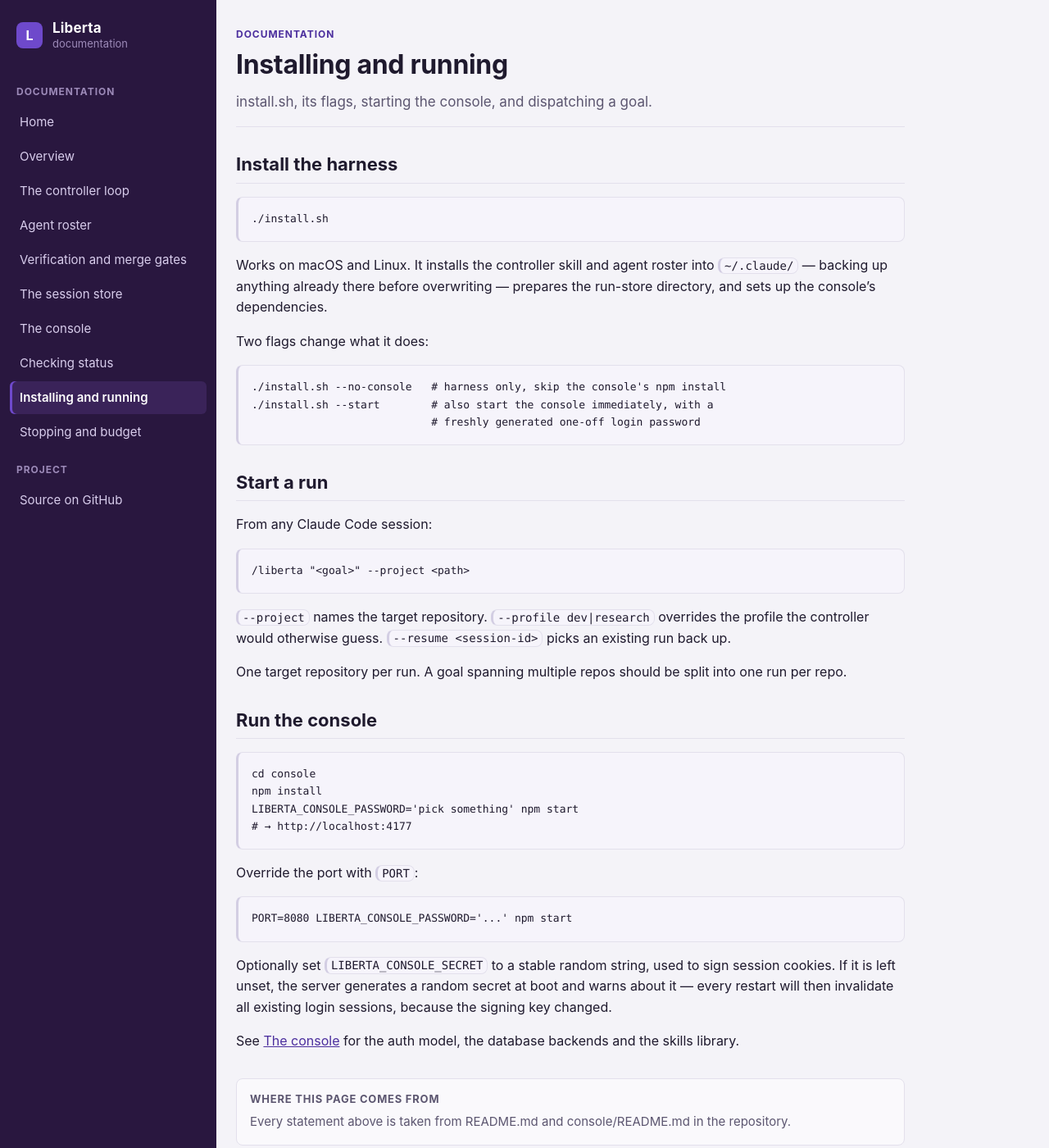
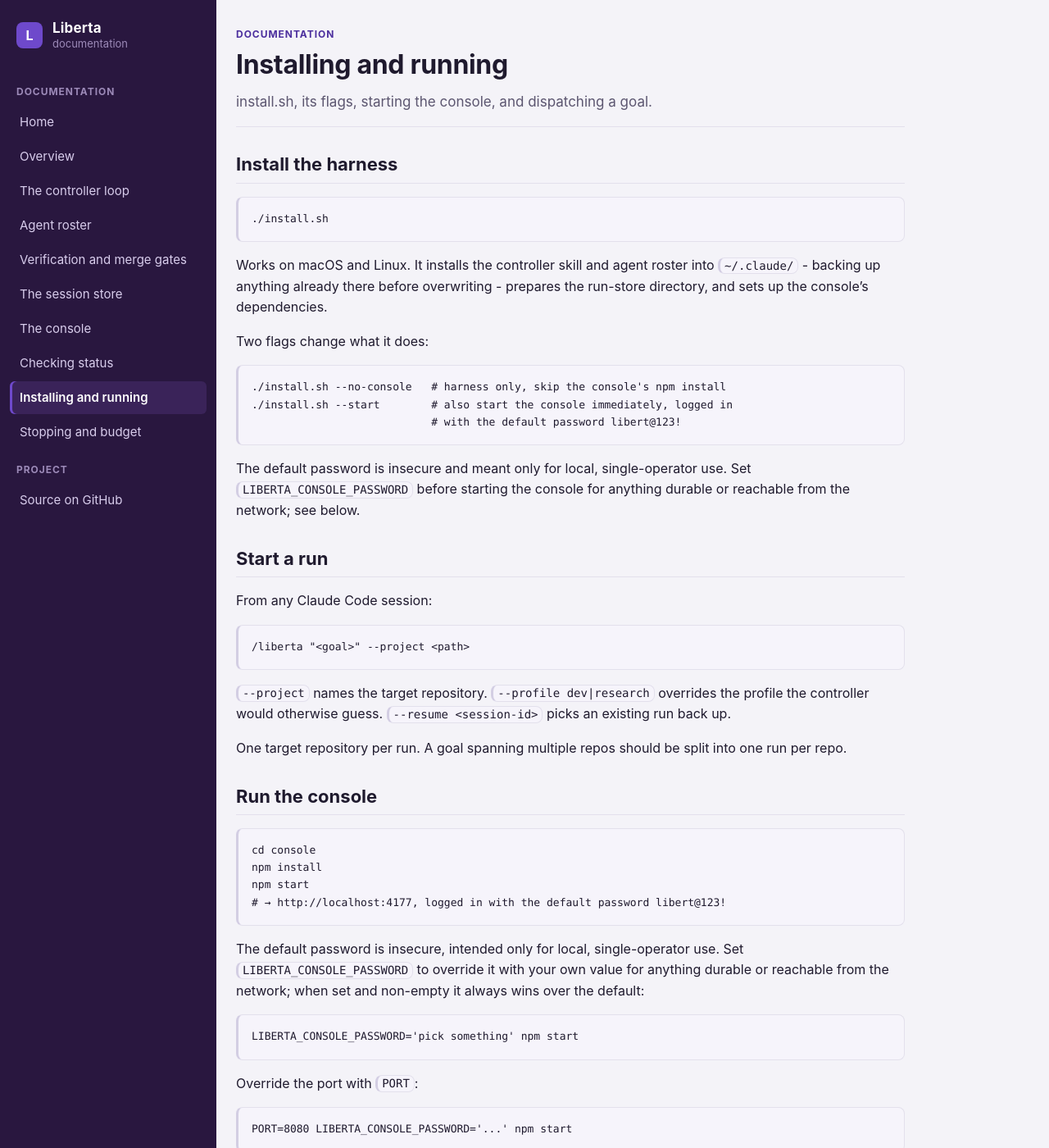
Before and after one commit to qubusp/liberta, a Jekyll site: the page built from site/docs/install.md, in a window 1280 px wide and 1400 px high. Shown: the whole window at 82% size. Built offline with Jekyll 4.4.1, drawn with Linux system fonts in a browser that asks for light colours; some of the changed text lies outside the part shown.

Commit message:
harness(liberta-parallel-sessions-2026-09-02): T6 document default console password behaviour
Replace the "freshly generated one-off password" claims for
./install.sh --start with the actual default password libert@123!,
mark it insecure and local-only, and present LIBERTA_CONSOLE_PASSWORD
as the optional override that wins when set and non-empty.

Co-Authored-By: Claude Opus 5 (1M context) <noreply@anthropic.com>
Claude-Session: https://claude.ai/code/session_01Pbtt3eUXwkTEFjQB75q4oY

````diff
--- a/site/docs/install.md
+++ b/site/docs/install.md
@@ -2,7 +2,7 @@
 layout: doc
 title: Installing and running
 summary: install.sh, its flags, starting the console, and dispatching a goal.
-description: How to install the Liberta controller skill and agent roster into ~/.claude/, start the console, and start a run.
+description: How to install the Liberta controller skill and agent roster into ~/.claude/, start the console with its default or overridden login password, and start a run.
 sources: README.md and console/README.md
 ---
 
@@ -14,17 +14,21 @@ sources: README.md and console/README.md
 {: tabindex="0"}
 
 Works on macOS and Linux. It installs the controller skill and agent roster
-into `~/.claude/` — backing up anything already there before overwriting —
+into `~/.claude/` - backing up anything already there before overwriting -
 prepares the run-store directory, and sets up the console's dependencies.
 
 Two flags change what it does:
 
 ```
 ./install.sh --no-console   # harness only, skip the console's npm install
-./install.sh --start        # also start the console immediately, with a
-                            # freshly generated one-off login password
+./install.sh --start        # also start the console immediately, logged in
+                            # with the default password libert@123!
 ```
 {: tabindex="0"}
+
+The default password is insecure and meant only for local, single-operator
+use. Set `LIBERTA_CONSOLE_PASSWORD` before starting the console for anything
+durable or reachable from the network; see below.
 
 ## Start a run
 
@@ -47,8 +51,18 @@ into one run per repo.
 ```
 cd console
 npm install
+npm start
+# → http://localhost:4177, logged in with the default password libert@123!
+```
+{: tabindex="0"}
+
+The default password is insecure, intended only for local, single-operator
+use. Set `LIBERTA_CONSOLE_PASSWORD` to override it with your own value for
+anything durable or reachable from the network; when set and non-empty it
+always wins over the default:
+
+```
 LIBERTA_CONSOLE_PASSWORD='pick something' npm start
-# → http://localhost:4177
 ```
 {: tabindex="0"}
 
@@ -61,7 +75,7 @@ PORT=8080 LIBERTA_CONSOLE_PASSWORD='...' npm start
 
 Optionally set `LIBERTA_CONSOLE_SECRET` to a stable random string, used to
 sign session cookies. If it is left unset, the server generates a random
-secret at boot and warns about it — every restart will then invalidate all
+secret at boot and warns about it - every restart will then invalidate all
 existing login sessions, because the signing key changed.
 
 See [The console]({{ '/docs/console/' | relative_url }}) for the auth model,
````
Also changed, not shown: README.md.
